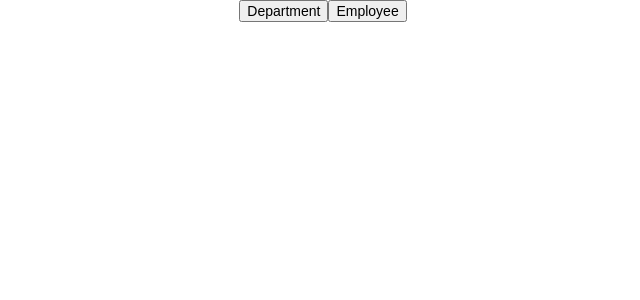
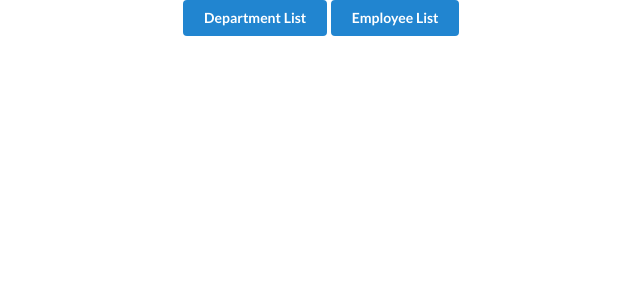
Before and after one commit to yesbirs56/crud-assesment-front, a React (Create React App) app: page / in a window 1280 px wide. Shown: the top 300 px of the page, without its empty margins (317-957 px from the left). Built offline with nearby package versions, Linux system fonts and the light colour scheme.

Commit message:
adding button to navigate

```diff
--- a/src/components/Department.jsx
+++ b/src/components/Department.jsx
@@ -24,6 +24,10 @@ const Department = () => {
   const onAddClick = () => {
     history.push("/department-form");
   };
+  const onEmployeeClick = () => {
+    history.push("/employees");
+  };
+
   return (
     <div>
       <AlertDialog
@@ -83,6 +87,9 @@ const Department = () => {
         {" "}
         Add Department
       </button>
+      <button className="ui primary button" onClick={onEmployeeClick}>
+        Employee List{" "}
+      </button>
     </div>
   );
 };
--- a/src/components/Employee.jsx
+++ b/src/components/Employee.jsx
@@ -25,11 +25,13 @@ const Employee = () => {
       .delete("/employee/" + delId)
       .then(() => console.log("delete successfull"));
   };
+  const onDepartmentClick = () => {
+    history.push("/departments");
+  };
   let rank = 0;
   let preSal = 0;
   return (
     <div>
-      {console.log(isShow)}
       {
         <AlertDialog
           title="Confirm Delete"
@@ -99,6 +101,12 @@ const Employee = () => {
             <tr>
               <th></th>
               <th colspan="4">
+                <button
+                  className="ui primary button"
+                  onClick={onDepartmentClick}
+                >
+                  Department List{" "}
+                </button>
                 <div
                   className="ui right floated small primary labeled icon button"
                   onClick={onAddEmployee}
--- a/src/components/Landing.jsx
+++ b/src/components/Landing.jsx
@@ -11,11 +11,11 @@ const Landing = () => {
   };
   return (
     <div className="ui form">
-      <button className="ui primary" onClick={onDepartmentClick}>
-        Department{" "}
+      <button className="ui primary button" onClick={onDepartmentClick}>
+        Department List{" "}
       </button>
-      <button className="ui primary" onClick={onEmployeeClick}>
-        Employee{" "}
+      <button className="ui primary button" onClick={onEmployeeClick}>
+        Employee List{" "}
       </button>
     </div>
   );
```
